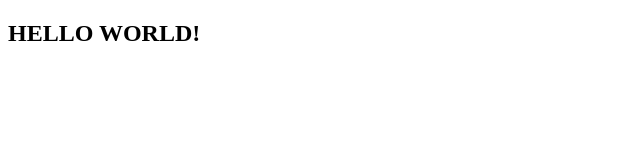
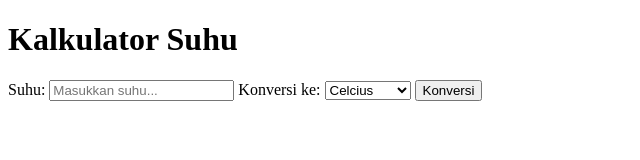
Before and after one commit to AndhiSetyaHermawan/RevoU_day1, a plain HTML site: page index.html in a window 1280 px wide. Shown: the whole page, without its empty margins (0-640 px from the left). Drawn offline with Linux system fonts and the light colour scheme.

Commit message:
Update
Mini Projek Kalkulator Suhu

```diff
--- a/index.html
+++ b/index.html
@@ -1,9 +1,27 @@
 <!DOCTYPE html>
 <html>
-    <head>
-        <title>Test</title>
-    </head>
-    <body>
-        <h2>HELLO WORLD!</h2>
-    </body>
+<head>
+  <title>Kalkulator Suhu</title>
+  <link rel="stylesheet" type="text/css" href="css/style.css">
+</head>
+<body>
+  <h1>Kalkulator Suhu</h1>
+
+  <form id="temperatureForm">
+    <label for="temperature">Suhu:</label>
+    <input type="text" id="temperature" name="temperature" placeholder="Masukkan suhu...">
+
+    <label for="conversionType">Konversi ke:</label>
+    <select id="conversionType" name="conversionType">
+      <option value="celcius">Celcius</option>
+      <option value="fahrenheit">Fahrenheit</option>
+    </select>
+
+    <button type="submit">Konversi</button>
+  </form>
+
+  <div id="result"></div>
+
+  <script src="js/script.js"></script>
+</body>
 </html>
```
